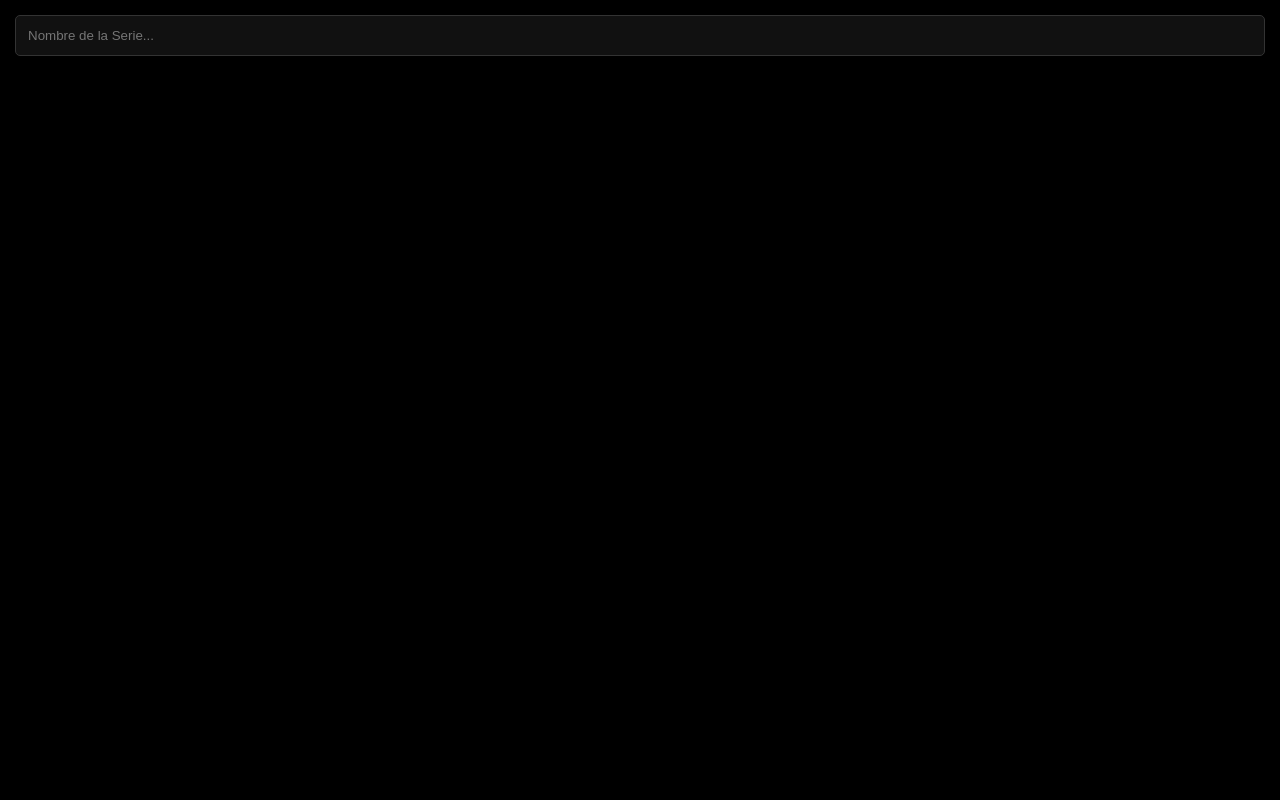
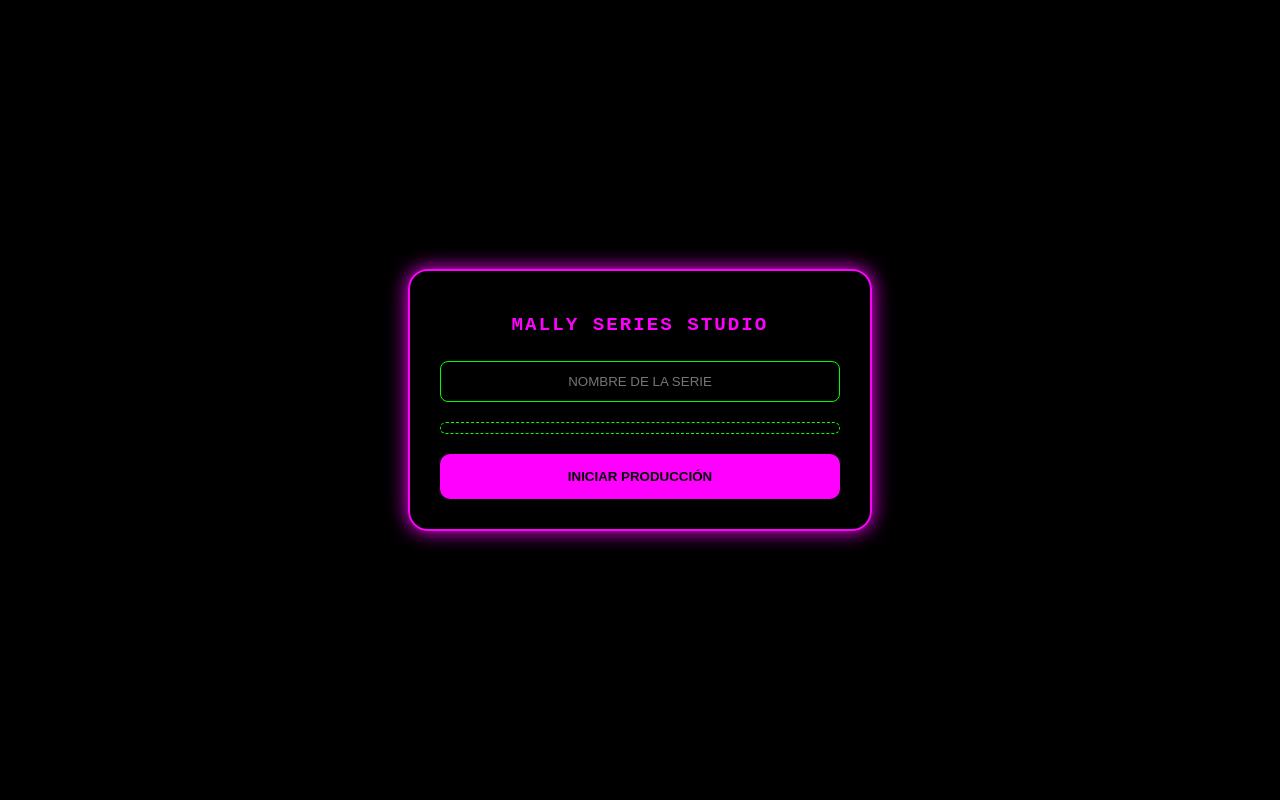
Before and after one commit to KekoOfficial/MallyCuts, a Flask app: page / in a window 1280 px wide. Run offline with Flask 3, Linux system fonts and the light colour scheme.

Commit message:
Actualizar index.html

```diff
--- a/templates/index.html
+++ b/templates/index.html
@@ -3,57 +3,84 @@
 <head>
     <meta charset="UTF-8">
     <meta name="viewport" content="width=device-width, initial-scale=1.0">
-    <title>SAKURA PANEL</title>
+    <title>MALLY SERIES STUDIO</title>
     <style>
-        :root { --sakura: #ffb7c5; --bg: #000; }
-        body { background: var(--bg); color: #fff; font-family: sans-serif; margin: 0; padding: 15px; }
-        .gallery { display: grid; grid-template-columns: repeat(3, 1fr); gap: 2px; margin-top: 15px; }
-        .item { aspect-ratio: 1/1; background: #111; cursor: pointer; position: relative; overflow: hidden; }
-        .item img { width: 100%; height: 100%; object-fit: cover; opacity: 0.5; }
-        .item.selected { outline: 3px solid var(--sakura); outline-offset: -3px; }
-        .item.selected img { opacity: 1; }
-        input { width: 100%; padding: 12px; background: #111; border: 1px solid #333; color: var(--sakura); border-radius: 5px; box-sizing: border-box; }
-        .btn {
-            position: fixed; bottom: 20px; left: 50%; transform: translateX(-50%);
-            background: var(--sakura); color: #000; border: none; padding: 15px 40px;
-            border-radius: 30px; font-weight: bold; display: none; z-index: 100;
+        :root { --sakura: #ff00ff; --bg: #000; --green: #00ff00; }
+        body {
+            background: var(--bg); color: #fff; font-family: 'Courier New', monospace;
+            margin: 0; display: flex; justify-content: center; align-items: center; height: 100vh;
         }
+
+        .panel {
+            width: 90%; max-width: 400px; padding: 30px;
+            border: 2px solid var(--sakura); border-radius: 20px;
+            box-shadow: 0 0 20px var(--sakura); text-align: center;
+        }
+
+        h1 { font-size: 1.2rem; color: var(--sakura); margin-bottom: 25px; letter-spacing: 2px; }
+
+        input[type="text"] {
+            width: 100%; padding: 12px; background: transparent;
+            border: 1px solid var(--green); color: var(--green);
+            border-radius: 8px; margin-bottom: 20px; box-sizing: border-box;
+            outline: none; text-align: center;
+        }
+
+        .gallery {
+            display: grid; grid-template-columns: repeat(3, 1fr); gap: 5px;
+            max-height: 200px; overflow-y: auto; margin-bottom: 20px;
+            border: 1px dashed var(--green); padding: 5px; border-radius: 8px;
+        }
+
+        .video-item { aspect-ratio: 1/1; background: #111; cursor: pointer; border-radius: 4px; overflow: hidden; }
+        .video-item img { width: 100%; height: 100%; object-fit: cover; opacity: 0.5; }
+        .video-item.selected { border: 2px solid var(--sakura); }
+        .video-item.selected img { opacity: 1; }
+
+        .btn-main {
+            width: 100%; padding: 15px; background: var(--sakura); color: #000;
+            border: none; border-radius: 10px; font-weight: bold; cursor: pointer;
+            text-transform: uppercase; transition: 0.3s;
+        }
+        .btn-main:hover { transform: scale(1.02); box-shadow: 0 0 15px var(--sakura); }
     </style>
 </head>
 <body>
-    <input type="text" id="serieTitle" placeholder="Nombre de la Serie...">
-    <div class="gallery">
-        {% for v in videos %}
-        <div class="item" onclick="select(this, '{{ v.name }}')">
-            <img src="/static/thumbs/{{ v.thumb }}">
+
+    <div class="panel">
+        <h1>MALLY SERIES STUDIO</h1>
+
+        <input type="text" id="serieName" placeholder="NOMBRE DE LA SERIE">
+
+        <div class="gallery">
+            {% for v in videos %}
+            <div class="video-item" onclick="seleccionar(this, '{{ v.name }}')">
+                <img src="/static/thumbs/{{ v.thumb }}" alt="v">
+            </div>
+            {% endfor %}
         </div>
-        {% endfor %}
+
+        <button class="btn-main" onclick="iniciar()">INICIAR PRODUCCIÓN</button>
     </div>
-    <button id="actionBtn" class="btn" onclick="start()">INICIAR CORTES</button>
 
     <script>
-        let selectedFile = "";
-        function select(el, name) {
-            document.querySelectorAll('.item').forEach(i => i.classList.remove('selected'));
+        let videoElegido = "";
+
+        function seleccionar(el, name) {
+            document.querySelectorAll('.video-item').forEach(i => i.classList.remove('selected'));
             el.classList.add('selected');
-            selectedFile = name;
-            document.getElementById('actionBtn').style.display = 'block';
+            videoElegido = name;
         }
-        function start() {
-            const title = document.getElementById('serieTitle').value;
-            if(!title) return alert("Escribe el nombre de la serie");
-            const btn = document.getElementById('actionBtn');
-            btn.innerText = "PROCESANDO...";
-            btn.disabled = true;
+
+        function iniciar() {
+            const nombre = document.getElementById('serieName').value;
+            if(!nombre || !videoElegido) return alert("Completa el nombre y selecciona un video");
 
             fetch('/run', {
                 method: 'POST',
                 headers: {'Content-Type': 'application/json'},
-                body: JSON.stringify({ video_file: selectedFile, serie_name: title })
-            }).then(res => res.json()).then(data => {
-                alert(data.message);
-                location.reload();
-            });
+                body: JSON.stringify({ video_file: videoElegido, serie_name: nombre })
+            }).then(res => res.json()).then(data => alert(data.message));
         }
     </script>
 </body>
```
